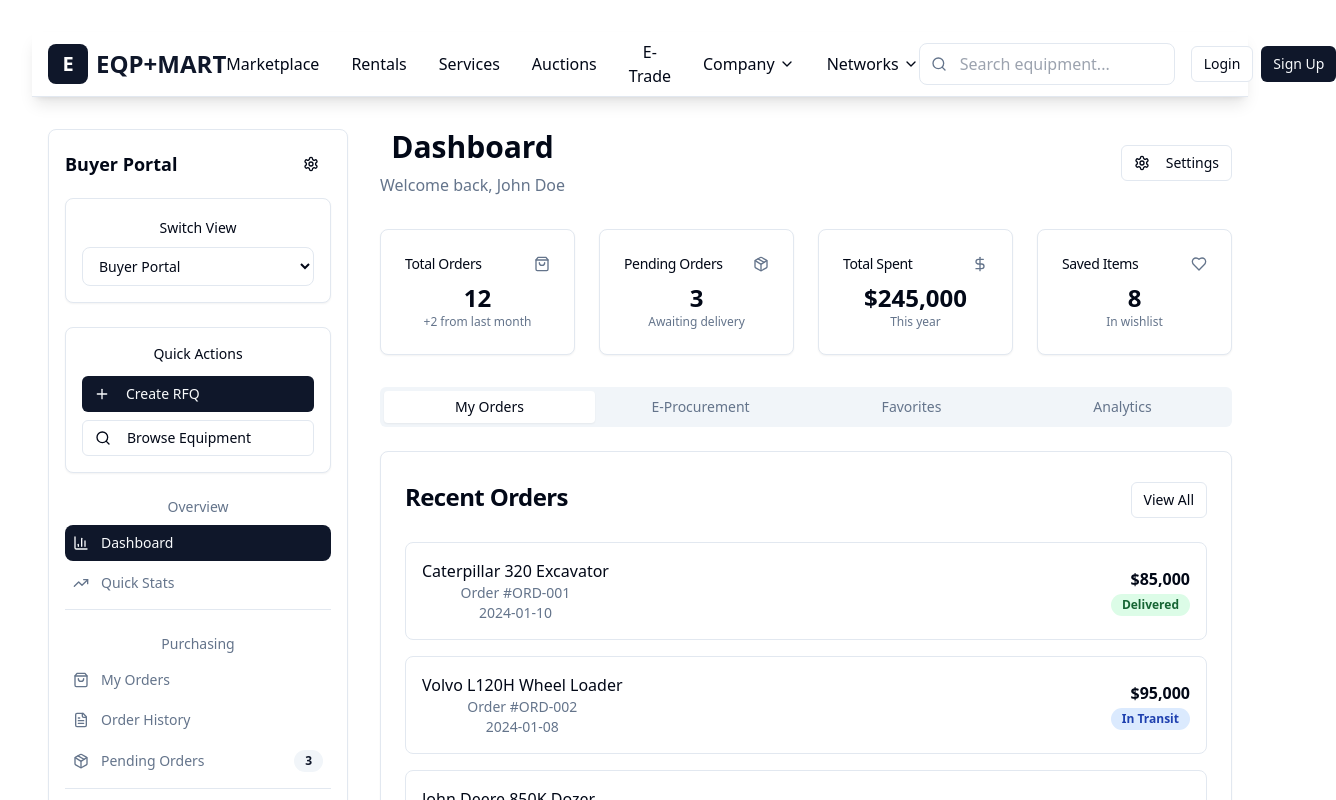
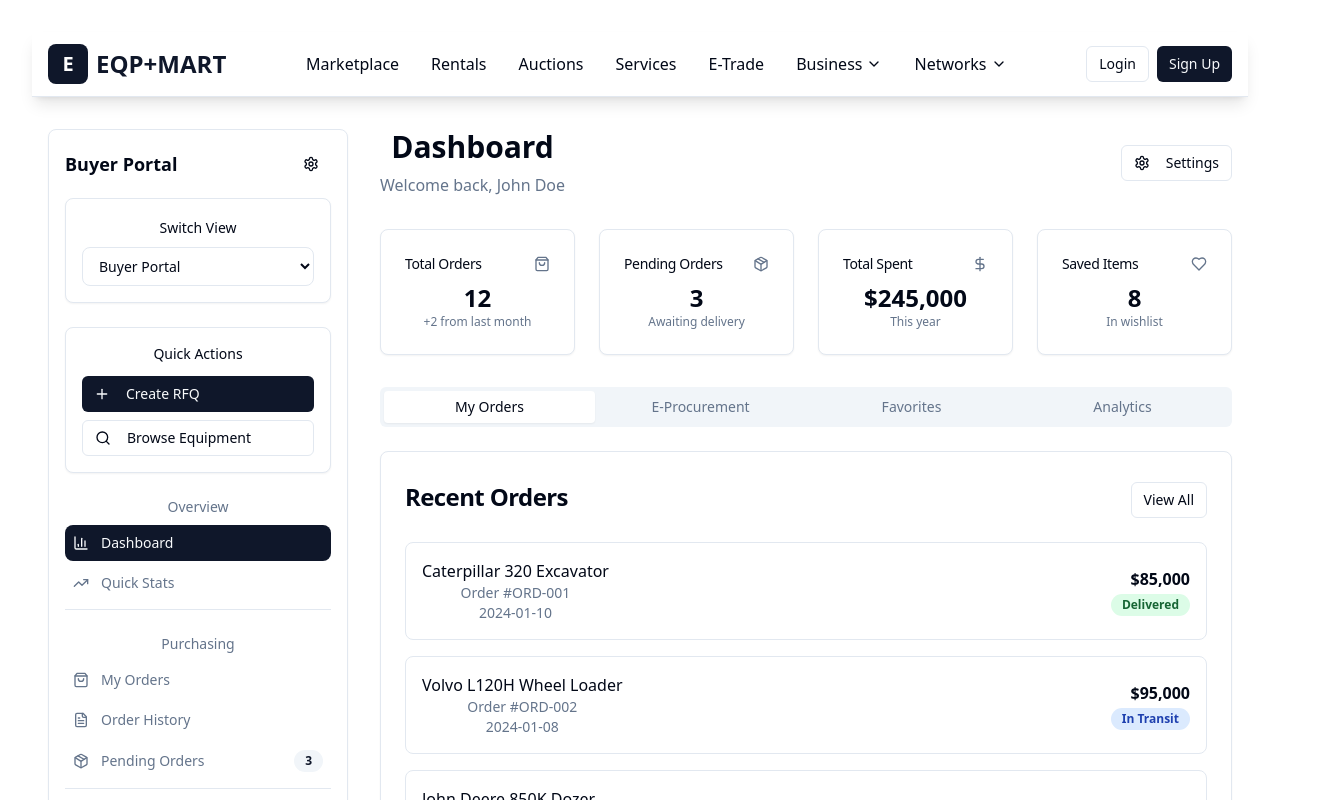
Before and after one commit to qataranbu-spec/equipmart, a React (Vite) app: page /dashboard in a window 1280 px wide. Shown: the top 800 px of the page, 1336 px wide, since content can reach past the window. Built offline with nearby package versions, Linux system fonts and the light colour scheme.

Commit message:
Refactor header navigation
Logically group menu items and remove the search input from the header. This change aims to improve the organization of navigation links and streamline the header's appearance.

```diff
--- a/src/components/layout/Header.tsx
+++ b/src/components/layout/Header.tsx
@@ -1,6 +1,6 @@
 import React, { useState } from 'react';
 import { Link } from 'react-router-dom';
-import { Menu, X, Search, User, ShoppingCart, Bell, ChevronDown } from 'lucide-react';
+import { Menu, X, User, ShoppingCart, Bell, ChevronDown } from 'lucide-react';
 import { Button } from '@/components/ui/button';
 import AuthModal from '../../features/auth/components/AuthModal';
 const Header = () => {
@@ -32,25 +32,32 @@ const Header = () => {
 
             {/* Desktop Navigation */}
             <nav className="hidden md:flex items-center space-x-8">
+              {/* Core Marketplace */}
               <Link to="/marketplace" className="text-foreground hover:text-primary transition-colors">
                 Marketplace
               </Link>
               <Link to="/rentals" className="text-foreground hover:text-primary transition-colors">
                 Rentals
               </Link>
+              <Link to="/auctions" className="text-foreground hover:text-primary transition-colors">
+                Auctions
+              </Link>
+
+              {/* Services & Solutions */}
               <Link to="/services" className="text-foreground hover:text-primary transition-colors">
                 Services
               </Link>
-              <Link to="/auctions" className="text-foreground hover:text-primary transition-colors">
-                Auctions
+              <Link to="/procurement" className="text-foreground hover:text-primary transition-colors">
+                E-Trade
               </Link>
-              <Link to="/procurement" className="text-foreground hover:text-primary transition-colors">E-Trade</Link>
+
+              {/* Business & Partnerships */}
               <div className="relative" onMouseEnter={() => setShowCompanyDropdown(true)} onMouseLeave={() => setShowCompanyDropdown(false)}>
                 <button className="flex items-center text-foreground hover:text-primary transition-colors">
-                  Company
+                  Business
                   <ChevronDown className="h-4 w-4 ml-1" />
                 </button>
-                {showCompanyDropdown && <div className="absolute top-full left-0 mt-1 bg-white border border-border rounded-lg shadow-lg py-2 w-48 z-50">
+                {showCompanyDropdown && <div className="absolute top-full left-0 mt-1 bg-background border border-border rounded-lg shadow-lg py-2 w-48 z-50">
                     <Link to="/investor-proposal" className="block px-4 py-2 text-sm text-foreground hover:bg-secondary hover:text-primary">
                       Investor Proposal
                     </Link>
@@ -59,12 +66,17 @@ const Header = () => {
                     </Link>
                   </div>}
               </div>
+
+              {/* Networks & Community */}
               <div className="relative" onMouseEnter={() => setShowNetworksDropdown(true)} onMouseLeave={() => setShowNetworksDropdown(false)}>
                 <button className="flex items-center text-foreground hover:text-primary transition-colors">
                   Networks
                   <ChevronDown className="h-4 w-4 ml-1" />
                 </button>
-                {showNetworksDropdown && <div className="absolute top-full left-0 mt-1 bg-white border border-border rounded-lg shadow-lg py-2 w-48 z-50">
+                {showNetworksDropdown && <div className="absolute top-full left-0 mt-1 bg-background border border-border rounded-lg shadow-lg py-2 w-48 z-50">
+                    <Link to="/networking-hub" className="block px-4 py-2 text-sm text-foreground hover:bg-secondary hover:text-primary">
+                      Networking Hub
+                    </Link>
                     <Link to="/buyer-network" className="block px-4 py-2 text-sm text-foreground hover:bg-secondary hover:text-primary">
                       Buyer Network
                     </Link>
@@ -80,11 +92,6 @@ const Header = () => {
 
             {/* Desktop Actions */}
             <div className="hidden md:flex items-center space-x-4">
-              <div className="relative">
-                <Search className="absolute left-3 top-1/2 transform -translate-y-1/2 text-muted-foreground h-4 w-4" />
-                <input type="text" placeholder="Search equipment..." className="pl-10 pr-4 py-2 border border-border rounded-lg focus:outline-none focus:ring-2 focus:ring-primary w-64" />
-              </div>
-
               {isLoggedIn ? <div className="flex items-center space-x-2">
                   <Button variant="ghost" size="sm">
                     <Bell className="h-4 w-4" />
@@ -116,23 +123,34 @@ const Header = () => {
           {/* Mobile Menu */}
           {isMenuOpen && <div className="md:hidden py-4 border-t border-border">
               <nav className="flex flex-col space-y-4">
-                <Link to="/marketplace" className="text-foreground hover:text-primary transition-colors">
-                  Marketplace
+                {/* Core Marketplace */}
+                <div className="border-l-2 border-primary pl-4 mb-4">
+                  <p className="text-sm font-semibold text-muted-foreground mb-2">Marketplace</p>
+                  <Link to="/marketplace" className="block text-foreground hover:text-primary transition-colors mb-2">
+                    Buy & Sell
                   </Link>
-                <Link to="/rentals" className="text-foreground hover:text-primary transition-colors">
+                  <Link to="/rentals" className="block text-foreground hover:text-primary transition-colors mb-2">
                     Rentals
                   </Link>
-                <Link to="/services" className="text-foreground hover:text-primary transition-colors">
+                  <Link to="/auctions" className="block text-foreground hover:text-primary transition-colors">
+                    Auctions
+                  </Link>
+                </div>
+
+                {/* Services & Solutions */}
+                <div className="border-l-2 border-primary pl-4 mb-4">
+                  <p className="text-sm font-semibold text-muted-foreground mb-2">Services & Solutions</p>
+                  <Link to="/services" className="block text-foreground hover:text-primary transition-colors mb-2">
                     Services
                   </Link>
-                <Link to="/auctions" className="text-foreground hover:text-primary transition-colors">
-                  Auctions
+                  <Link to="/procurement" className="block text-foreground hover:text-primary transition-colors">
+                    E-Trade
                   </Link>
-                <Link to="/procurement" className="text-foreground hover:text-primary transition-colors">
-                  E-Procurement
-                </Link>
+                </div>
+
+                {/* Business & Partnerships */}
                 <div className="border-l-2 border-primary pl-4 mb-4">
-                  <p className="text-sm font-semibold text-muted-foreground mb-2">Company</p>
+                  <p className="text-sm font-semibold text-muted-foreground mb-2">Business</p>
                   <Link to="/investor-proposal" className="block text-foreground hover:text-primary transition-colors mb-2">
                     Investor Proposal
                   </Link>
@@ -140,8 +158,13 @@ const Header = () => {
                     Partnership Program
                   </Link>
                 </div>
-                <div className="border-l-2 border-primary pl-4">
+
+                {/* Networks & Community */}
+                <div className="border-l-2 border-primary pl-4 mb-4">
                   <p className="text-sm font-semibold text-muted-foreground mb-2">Networks</p>
+                  <Link to="/networking-hub" className="block text-foreground hover:text-primary transition-colors mb-2">
+                    Networking Hub
+                  </Link>
                   <Link to="/buyer-network" className="block text-foreground hover:text-primary transition-colors mb-2">
                     Buyer Network
                   </Link>
@@ -152,6 +175,7 @@ const Header = () => {
                     Experts Network
                   </Link>
                 </div>
+
                 <div className="pt-4 border-t border-border">
                   <Button variant="outline" size="sm" className="w-full mb-2" onClick={openLoginModal}>
                     Login
```
Lines whose indentation alone changed are shown as unchanged.
